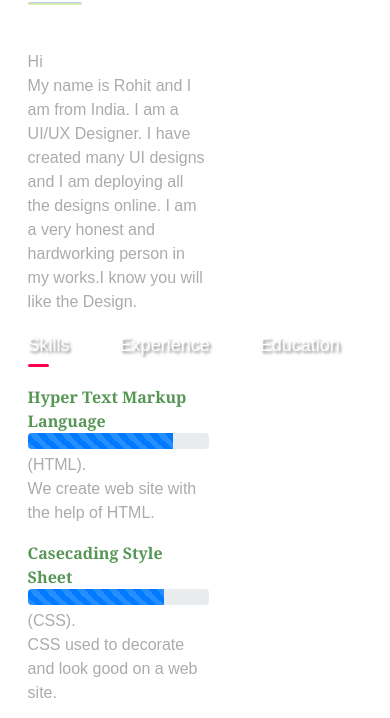
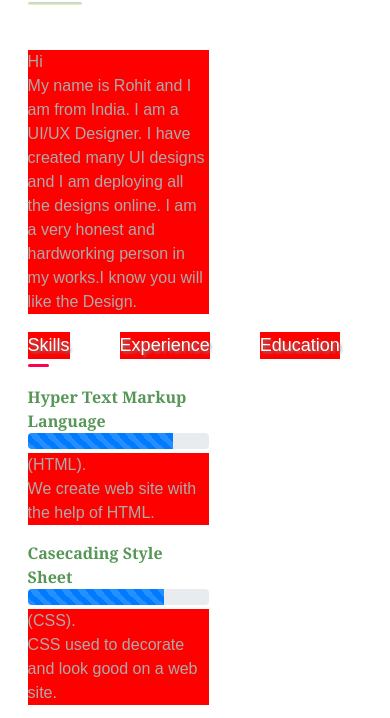
Before and after one commit to Singh8700/webs, a plain HTML site: page index.html in a window 390 px wide. Shown: the part 1642-2360 px from the top of the page. Drawn offline with nearby package versions, Linux system fonts and the light colour scheme.

Commit message:
Update style.css

```diff
--- a/style.css
+++ b/style.css
@@ -534,7 +534,7 @@ from btn2{
   .about .col1{
     flex-basis:100%;
   }
-  .about > p{
+  .about p{
   width:100%;
     background:red;
   }
```
